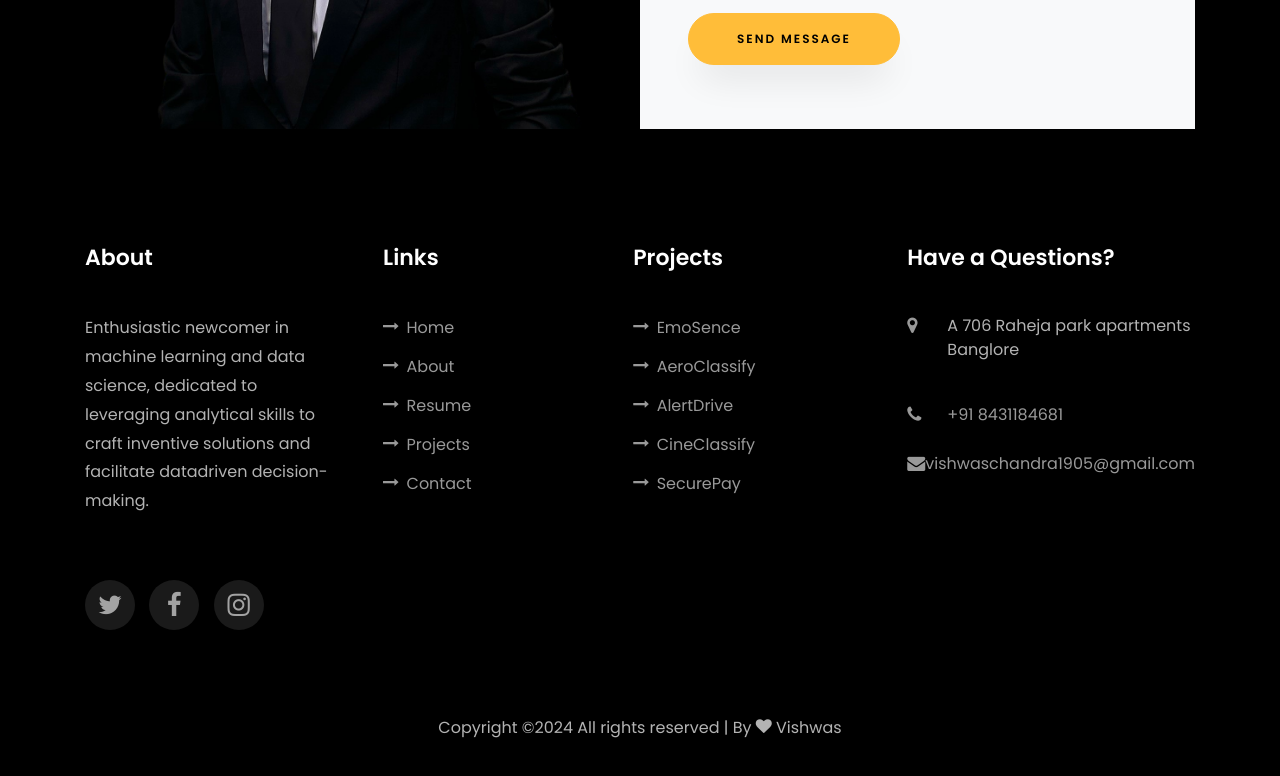
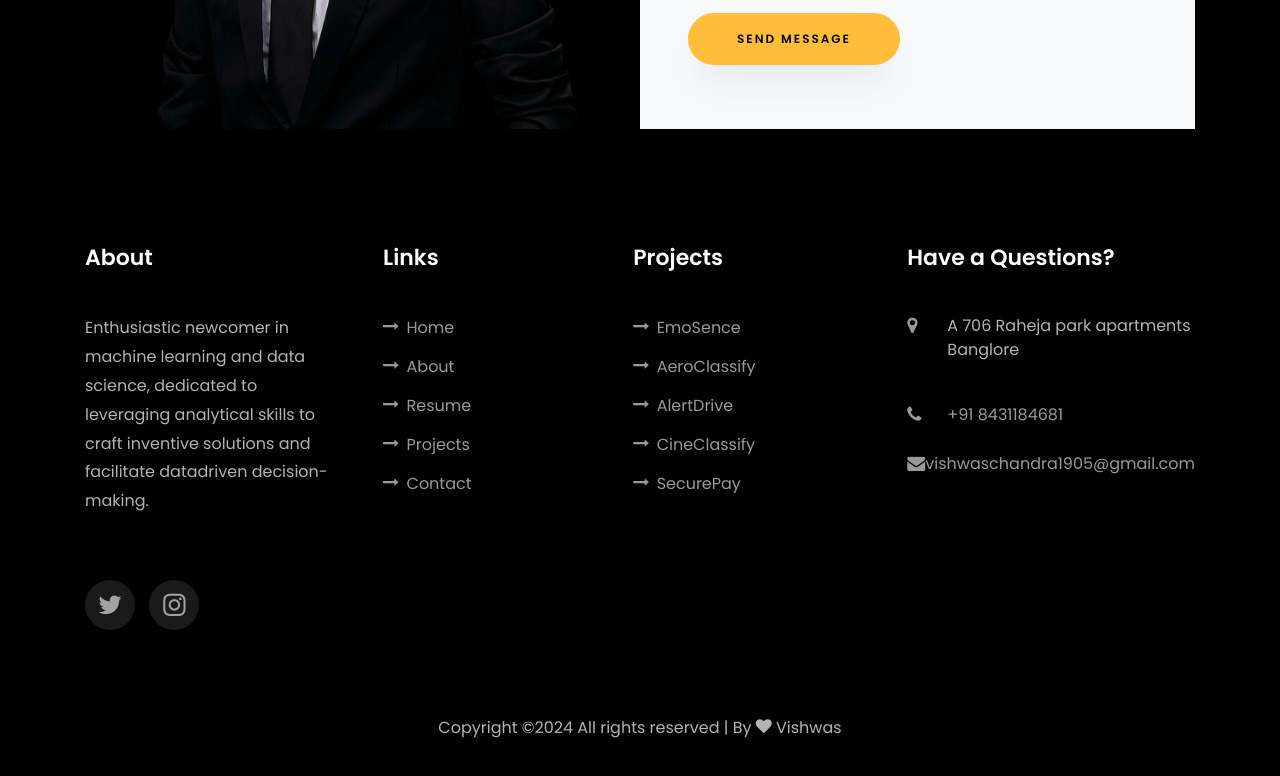
Before and after one commit to punyathma/Portfolio, a plain HTML site: page index.html in a window 1280 px wide. Shown: the part 6104-6880 px from the top of the page. Drawn offline with nearby package versions, Linux system fonts and the light colour scheme; files that its build step writes are made by us from their sources; files whose address does not match are found by name.

Commit message:
Update index.html

```diff
--- a/index.html
+++ b/index.html
@@ -432,9 +432,8 @@
               <h2 class="ftco-heading-2">About</h2>
               <p>Enthusiastic newcomer in machine learning and data science, dedicated to leveraging analytical skills to craft inventive solutions and facilitate datadriven decision-making.</p>
               <ul class="ftco-footer-social list-unstyled float-md-left float-lft mt-5">
-                <li class="ftco-animate"><a href="#"><span class="icon-twitter"></span></a></li>
-                <li class="ftco-animate"><a href="#"><span class="icon-facebook"></span></a></li>
-                <li class="ftco-animate"><a href="#"><span class="icon-instagram"></span></a></li>
+                <li class="ftco-animate"><a href="#https://twitter.com/punyathmaa?t=Oq9hzKLTpk9PgFw1vYBt0A&s=08"><span class="icon-twitter"></span></a></li>
+                <li class="ftco-animate"><a href="#https://www.instagram.com/_punyathma_?igsh=ZGNjOWZkYTE3MQ%3D%3D"><span class="icon-instagram"></span></a></li>
               </ul>
             </div>
           </div>
```
